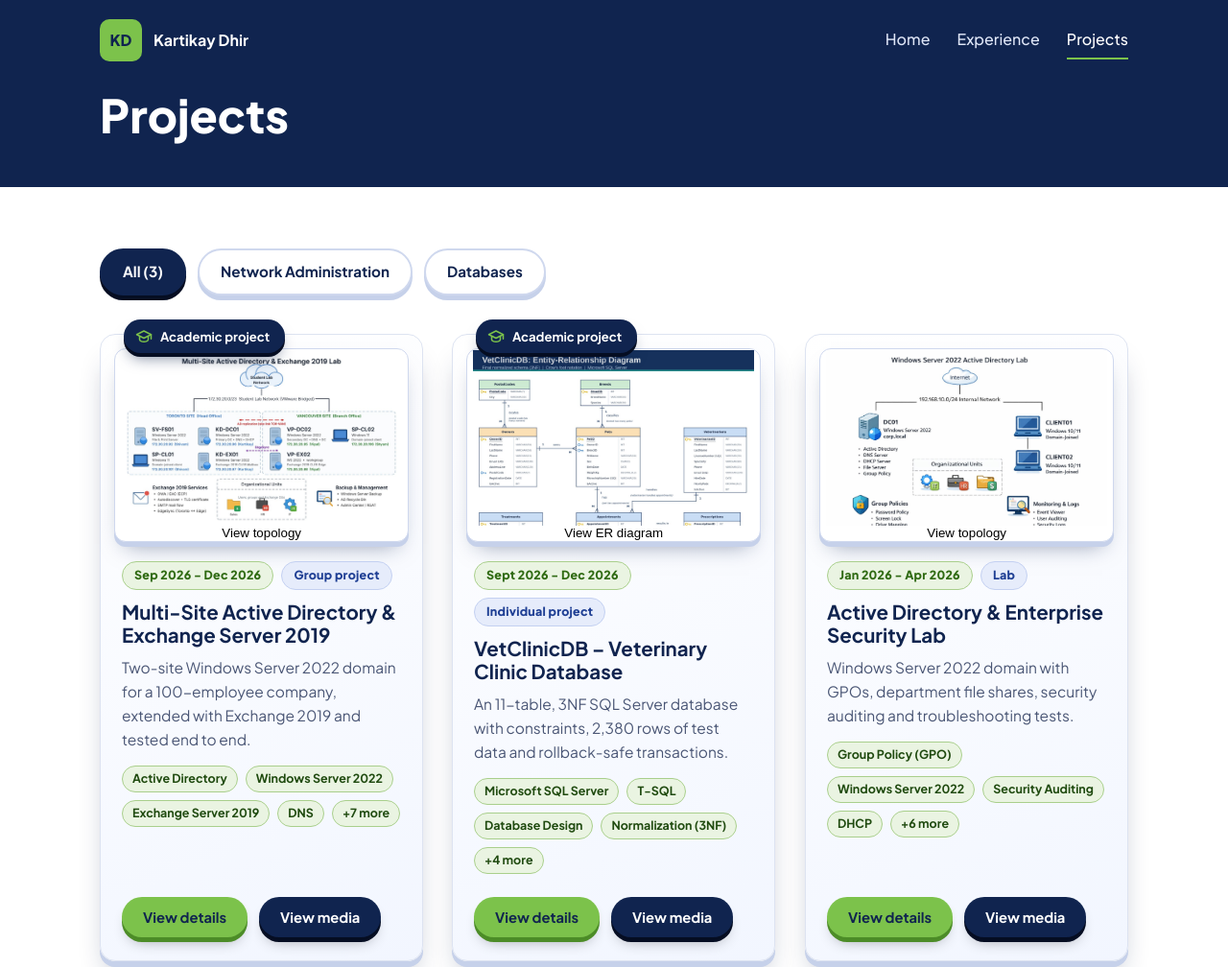
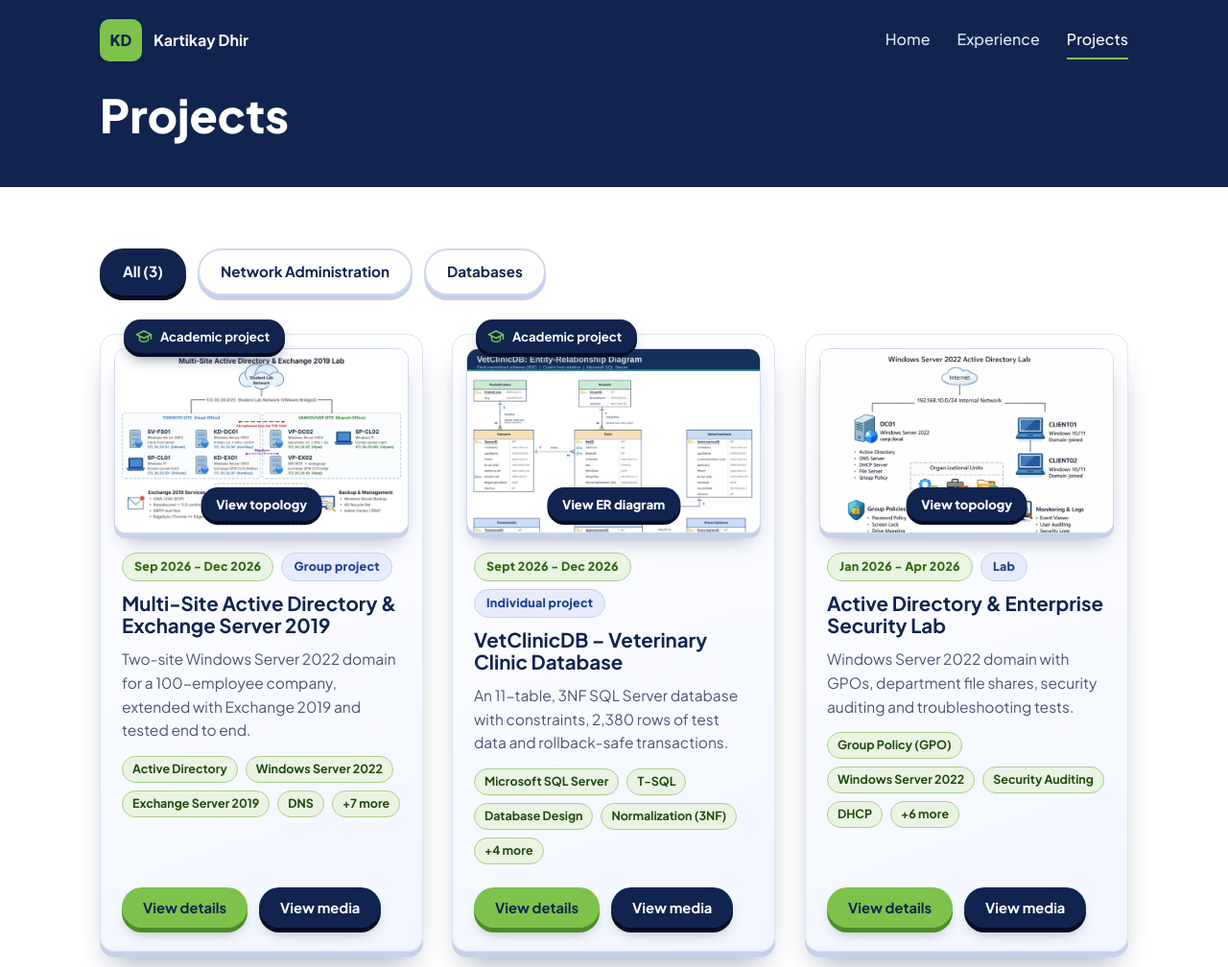
Before and after one commit to Dhirk-KD/PortFolio-KartikayDhir, a plain HTML site: page projects.html in a window 1280 px wide. Shown: the top 1008 px of the page at 96% size. Drawn offline with Linux system fonts and the light colour scheme.

Commit message:
Add files via upload

```diff
--- a/css/style.css
+++ b/css/style.css
@@ -210,7 +210,7 @@ h3 { font-size: 1.15rem; }
 .p-card:nth-child(3) { animation-delay: .24s; }
 @keyframes rise { from { opacity: 0; transform: translateY(26px) rotateX(8deg); } to { opacity: 1; transform: none; } }
 .p-card.hide { display: none; }
-.p-media { position: relative; margin: 14px 14px 0; border-radius: 12px; overflow: hidden; background: #fff; border: 1px solid #cfd8ee;
+.p-media { display: block; width: calc(100% - 28px); padding: 0; cursor: pointer; font: inherit; position: relative; margin: 14px 14px 0; border-radius: 12px; overflow: hidden; background: #fff; border: 1px solid #cfd8ee;
   box-shadow: 0 5px 0 #c6d1ea, 0 14px 22px -12px rgba(16,36,79,.5); transform: translateZ(36px); }
 .p-media img { display: block; width: 100%; aspect-ratio: 16 / 10; object-fit: cover; object-position: top; transition: transform .5s ease; }
 .p-card:hover .p-media img { transform: scale(1.06); }
@@ -231,8 +231,6 @@ h3 { font-size: 1.15rem; }
 .p-actions .btn-green { box-shadow: 0 5px 0 #4c8c27, 0 10px 16px -8px rgba(0,0,0,.45); }
 .p-actions .btn-dark  { box-shadow: 0 5px 0 #050d22, 0 10px 16px -8px rgba(0,0,0,.45); }
 .p-actions .btn:hover { transform: translateY(2px); }
-.ribbon { position: absolute; top: -14px; right: 18px; z-index: 3; background: var(--grass); color: var(--navy); font-weight: 800; font-size: .8rem; padding: 6px 16px; border-radius: 999px;
-  box-shadow: 0 4px 0 #4c8c27, 0 10px 16px -6px rgba(16,36,79,.6); transform: translateZ(60px); }
 .detail { flex: 1; overflow: auto; background: #fff; padding: 28px 32px; }
 .detail h2 { color: var(--navy); font-size: 1.6rem; }
 .detail h3 { margin: 22px 0 10px; }
@@ -240,3 +238,9 @@ h3 { font-size: 1.15rem; }
 .media-label { max-width: 820px; margin: 4px auto 12px; font-weight: 800; color: var(--navy); }
 @media (max-width: 860px) { .detail { padding: 20px; } .filters { margin-bottom: 32px; } }
 @media (prefers-reduced-motion: reduce) { .p-card { animation: none; } .p-media img, .chip-btn { transition: none; } }
+
+/* "View topology" hint that appears on the card picture when you hover it */
+.p-media .zoom { position: absolute; left: 50%; bottom: 12px; transform: translate(-50%, 8px); opacity: 0; transition: opacity .2s ease, transform .2s ease;
+  background: var(--navy); color: #fff; font-weight: 800; font-size: .82rem; padding: 7px 16px; border-radius: 999px; box-shadow: 0 4px 0 #050d22; white-space: nowrap; }
+.p-media:hover .zoom, .p-media:focus-visible .zoom { opacity: 1; transform: translate(-50%, 0); }
+@media (hover: none) { .p-media .zoom { opacity: 1; transform: translate(-50%, 0); } }
```
